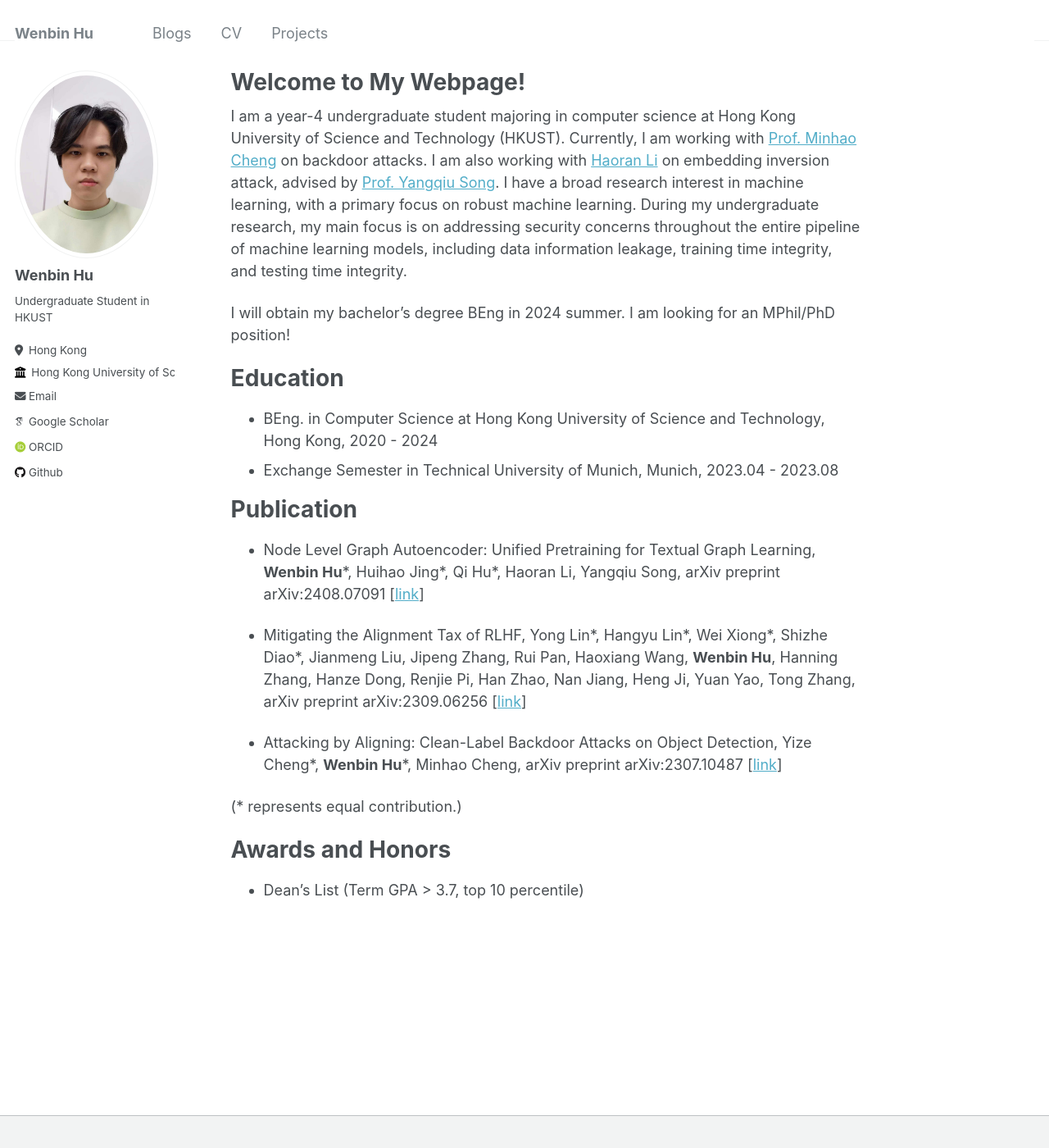
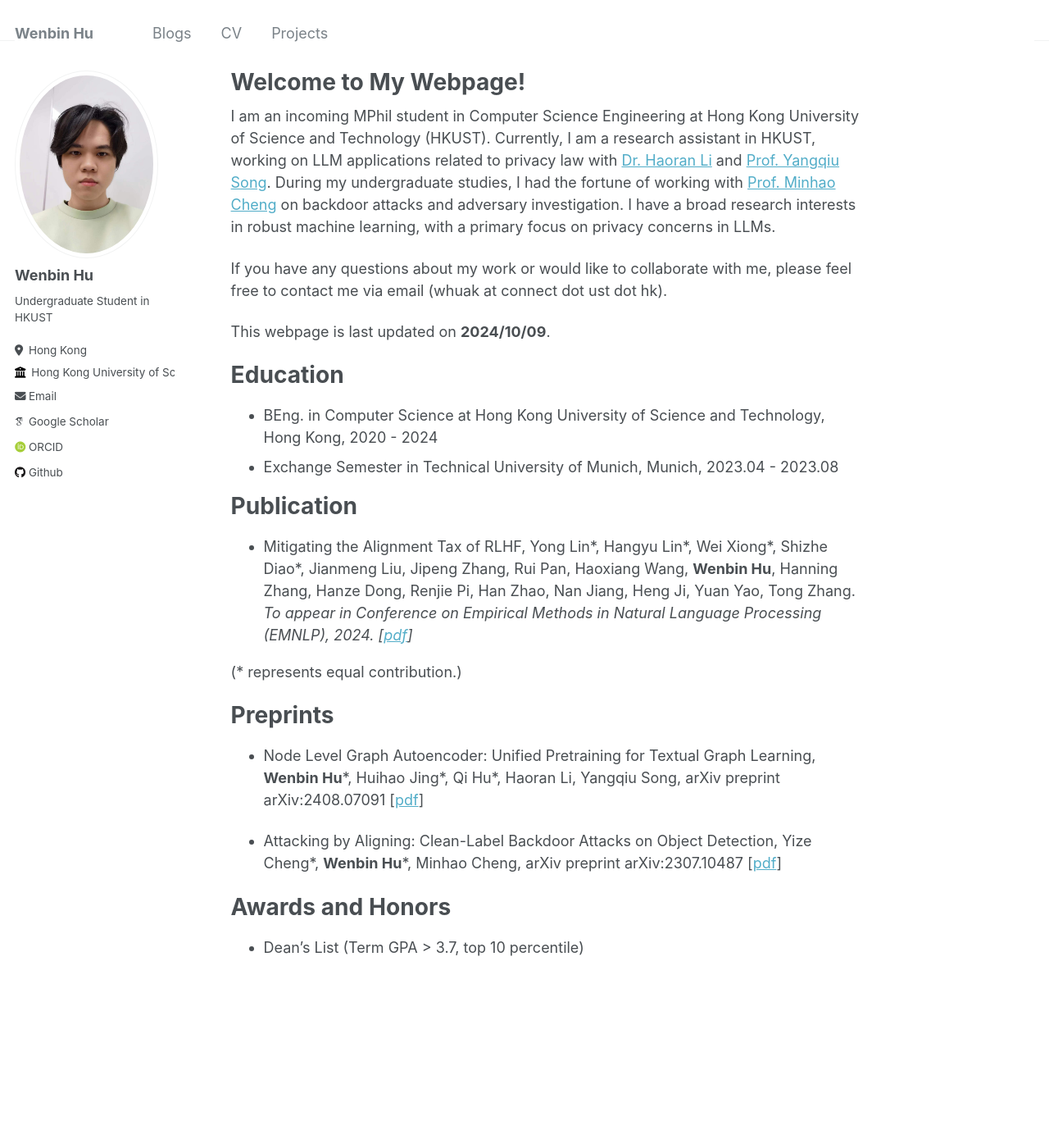
Before and after one commit to whuak/whuak.github.io, a Jekyll site: the page built from _pages/about.md, in a window 1280 px wide and 1400 px high. Shown: the whole window at 82% size. Built offline with Jekyll 4.4.1, drawn with Linux system fonts in a browser that asks for light colours; some web fonts are replaced.

Commit message:
update 2024.10.09

```diff
--- a/_pages/about.md
+++ b/_pages/about.md
@@ -6,9 +6,11 @@ redirect_from:
   - /about/
   - /about.html
 ---
-I am a year-4 undergraduate student majoring in computer science at Hong Kong University of Science and Technology (HKUST). Currently, I am working with [Prof. Minhao Cheng](https://cmhcbb.github.io/) on backdoor attacks. I  am also working with [Haoran Li](https://hlibt.student.ust.hk/) on embedding inversion attack, advised by [Prof. Yangqiu Song](https://www.cse.ust.hk/~yqsong/). I have a broad research interest in machine learning, with a primary focus on robust machine learning. During my undergraduate research, my main focus is on addressing security concerns throughout the entire pipeline of machine learning models, including data information leakage, training time integrity, and testing time integrity.
+I am an incoming MPhil student in Computer Science Engineering at Hong Kong University of Science and Technology (HKUST). Currently, I am a research assistant in HKUST, working on LLM applications related to privacy law with [Dr. Haoran Li](https://hlibt.student.ust.hk/) and [Prof. Yangqiu Song](https://www.cse.ust.hk/~yqsong/). During my undergraduate studies, I had the fortune of working with [Prof. Minhao Cheng](https://cmhcbb.github.io/) on backdoor attacks and adversary investigation. I have a broad research interests in robust machine learning, with a primary focus on privacy concerns in LLMs.
 
-I will obtain my bachelor's degree BEng in 2024 summer. I am looking for an MPhil/PhD position!
+If you have any questions about my work or would like to collaborate with me, please feel free to contact me via email (whuak at connect dot ust dot hk).
+
+This webpage is last updated on **2024/10/09**.
 
 Education
 ======
@@ -17,16 +19,20 @@ Education
 
 Publication
 ======
-- Node Level Graph Autoencoder: Unified Pretraining for Textual Graph Learning, **Wenbin Hu**\*, Huihao Jing\*, Qi Hu\*, Haoran Li, Yangqiu Song, arXiv preprint arXiv:2408.07091 [[link](https://arxiv.org/abs/2408.07091)]
-
 - Mitigating the Alignment Tax of RLHF, Yong Lin\*, Hangyu Lin\*, Wei Xiong\*, Shizhe Diao\*, Jianmeng Liu,
 Jipeng Zhang, Rui Pan, Haoxiang Wang, **Wenbin Hu**, Hanning Zhang, Hanze Dong, Renjie Pi, Han Zhao,
-Nan Jiang, Heng Ji, Yuan Yao, Tong Zhang, arXiv preprint arXiv:2309.06256 [[link](https://arxiv.org/abs/2309.06256)]
+Nan Jiang, Heng Ji, Yuan Yao, Tong Zhang. *To appear in Conference on Empirical Methods in Natural Language Processing (EMNLP), 2024. [[pdf](https://arxiv.org/abs/2309.06256)]*
+
+
+
+(* represents equal contribution.)
+
+Preprints
+======
+- Node Level Graph Autoencoder: Unified Pretraining for Textual Graph Learning, **Wenbin Hu**\*, Huihao Jing\*, Qi Hu\*, Haoran Li, Yangqiu Song, arXiv preprint arXiv:2408.07091 [[pdf](https://arxiv.org/abs/2408.07091)]
 
 - Attacking by Aligning: Clean-Label Backdoor Attacks on Object Detection, Yize Cheng\*, **Wenbin Hu**\*,
-Minhao Cheng, arXiv preprint arXiv:2307.10487 [[link](https://arxiv.org/abs/2307.10487)]
-
-(* represents equal contribution.)
+Minhao Cheng, arXiv preprint arXiv:2307.10487 [[pdf](https://arxiv.org/abs/2307.10487)]
 
 Awards and Honors
 ======
```
